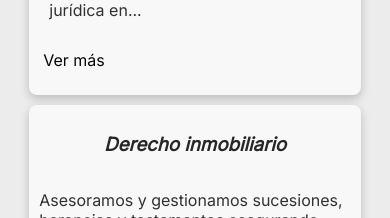
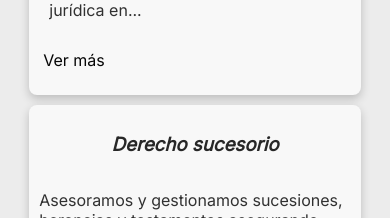
Before and after one commit to enzo1antilipi/StudyMarellano, a Next.js app: page / in a window 390 px wide. Shown: the part 1540-1758 px from the top of the page. Built offline with nearby package versions, Linux system fonts and the light colour scheme.

Commit message:
cambio mobile

```diff
--- a/src/app/page.js
+++ b/src/app/page.js
@@ -147,7 +147,7 @@ export default function Home() {
                 </div>
             </div>
             <div className="cuadro" style={{marginTop:"5px"}}>
-              <h3>Derecho inmobiliario</h3>
+              <h3>Derecho sucesorio</h3>
               <p>Asesoramos y gestionamos sucesiones, herencias y testamentos asegurando...</p>
               <div className="containerSeemore">
               <Link href="/practice"  className="seeMore">
```
